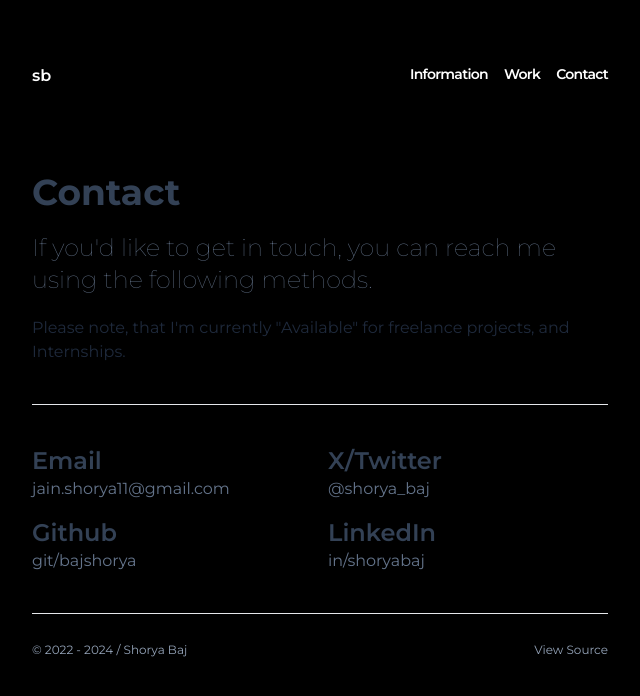
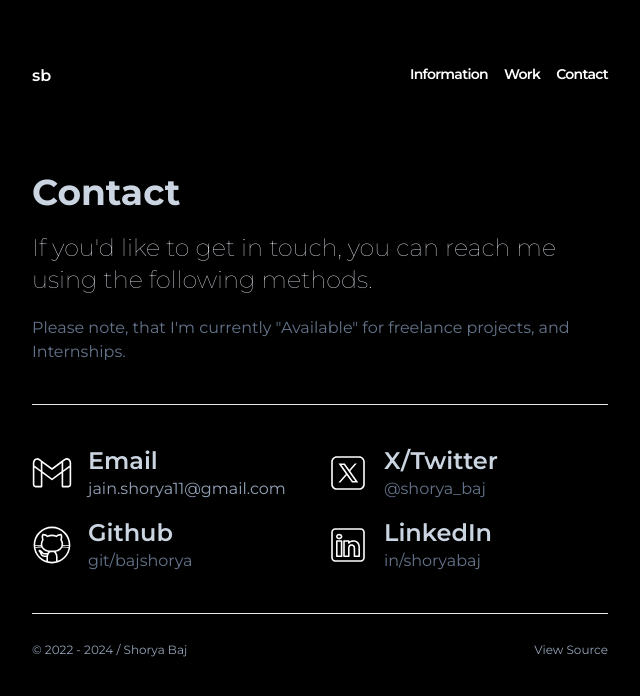
Before and after one commit to bajshorya/Portfolio, a React (Vite) app: page /contact in a window 1280 px wide. Shown: the top 696 px of the page, without its empty margins (320-960 px from the left). Built offline with nearby package versions, Linux system fonts and the light colour scheme.

Commit message:
added icons

```diff
--- a/src/Components/ContactCard.jsx
+++ b/src/Components/ContactCard.jsx
@@ -4,15 +4,12 @@ import { ContactLinks } from "./ContactLinks";
 export const ContactCard = () => {
   return (
     <div>
-      {" "}
-      <div className="text-4xl font-bold text-slate-700 my-5">Contact </div>
-      <div className="text-2xl text-slate-500 font-thin mt-5">
-        If you'd like to get in touch, you can reach me using the following
-        methods.
+      <div className="text-4xl font-bold text-slate-300 my-5">Contact</div>
+      <div className="text-2xl text-slate-200 font-thin mt-5">
+        If you'd like to get in touch, you can reach me using the following methods.
       </div>
-      <div className="text-slate-800  mt-5">
-        Please note, that I'm currently "Available" for freelance projects, and
-        Internships.
+      <div className="text-slate-500 mt-5">
+        Please note, that I'm currently "Available" for freelance projects, and Internships.
       </div>
       <hr className="my-10" />
       <div className="my-10">
--- a/src/Components/ContactLinks.jsx
+++ b/src/Components/ContactLinks.jsx
@@ -1,5 +1,15 @@
 import React from "react";
 import { Link } from "react-router-dom";
+import githubIcon from "../assets/icons/icons8-github.svg";
+import twitterIcon from "../assets/icons/icons8-twitter.svg";
+import linkedinIcon from "../assets/icons/icons8-linkedin.svg";
+import emailIcon from "../assets/icons/icons8-gmail.svg";
+const iconMap = {
+  Github: githubIcon,
+  "X/Twitter": twitterIcon,
+  LinkedIn: linkedinIcon,
+  Email: emailIcon,
+};
 
 export const ContactLinks = ({
   contact,
@@ -7,24 +17,43 @@ export const ContactLinks = ({
   toLink = "",
   isExternal = false,
 }) => {
+  const Icon = iconMap[contact];
   return (
     <>
       {!isExternal ? (
-        <Link to={toLink}>
-          <div className="hover:cursor-pointer text-left">
-            <div className="text-2xl font-semibold text-slate-700">
-              {contact}
+        <Link to={toLink} target="_blank" rel="noopener noreferrer">
+          <div className="hover:cursor-pointer text-left flex items-center space-x-2">
+            {Icon && (
+              <img
+                src={Icon}
+                alt={`${contact} icon`}
+                className="w-10 h-10 mr-2"
+              />
+            )}
+            <div>
+              <div className="text-2xl font-semibold text-slate-300">
+                {contact}
+              </div>
+              <div className="text-slate-400">{link}</div>
             </div>
-            <div className="text-slate-500">{link}</div>
           </div>
         </Link>
       ) : (
         <a href={toLink} target="_blank" rel="noopener noreferrer">
-          <div className="hover:cursor-pointer text-left">
-            <div className="text-2xl font-semibold text-slate-700">
-              {contact}
+          <div className="hover:cursor-pointer text-left flex items-center space-x-2 ">
+            {Icon && (
+              <img
+                src={Icon}
+                alt={`${contact} icon`}
+                className="w-10 h-10 mr-2"
+              />
+            )}
+            <div>
+              <div className="text-2xl font-semibold text-slate-300">
+                {contact}
+              </div>
+              <div className="text-slate-500">{link}</div>
             </div>
-            <div className="text-slate-500">{link}</div>
           </div>
         </a>
       )}
```
Also changed, not shown: src/assets/icons/icons8-gmail.svg (added).
